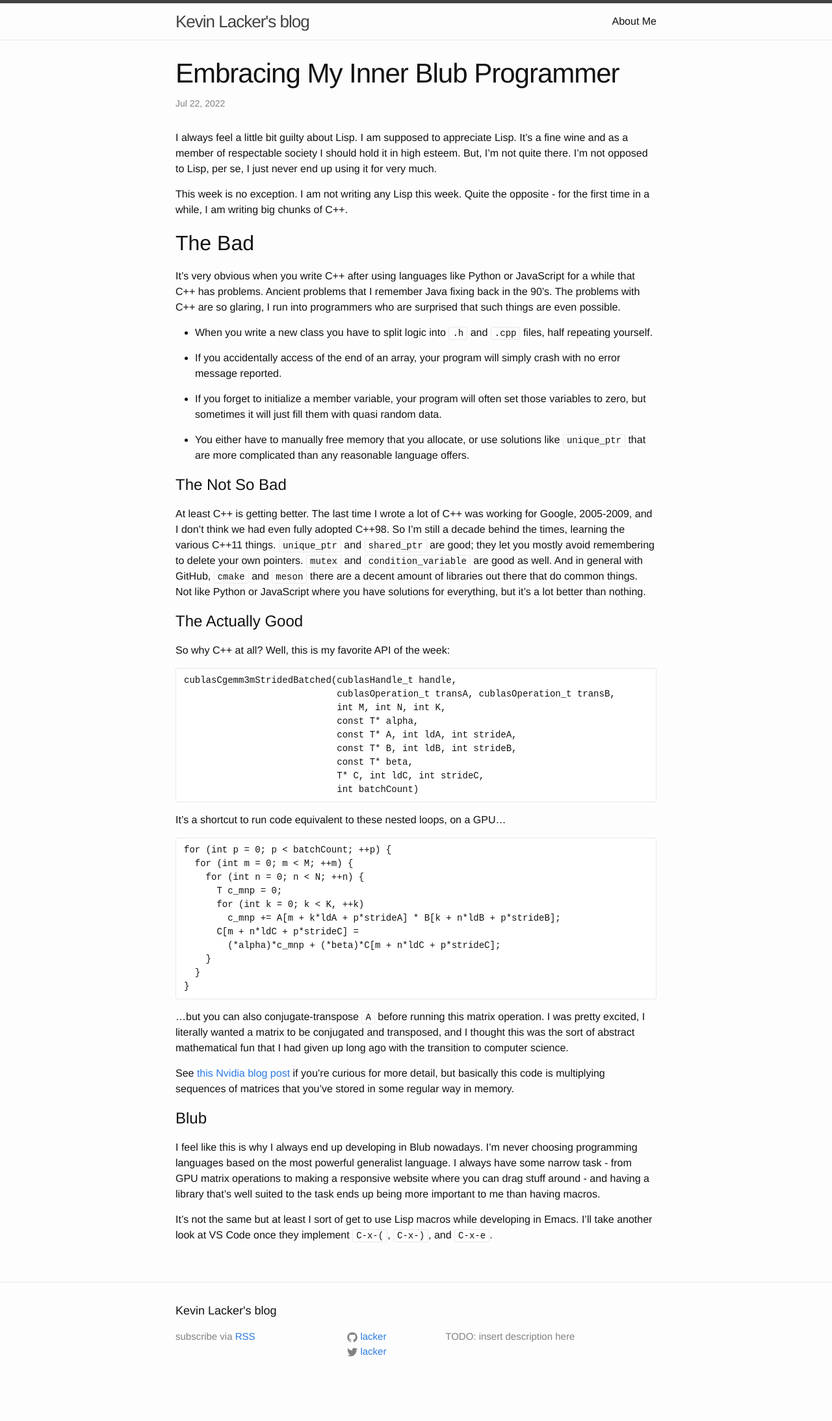
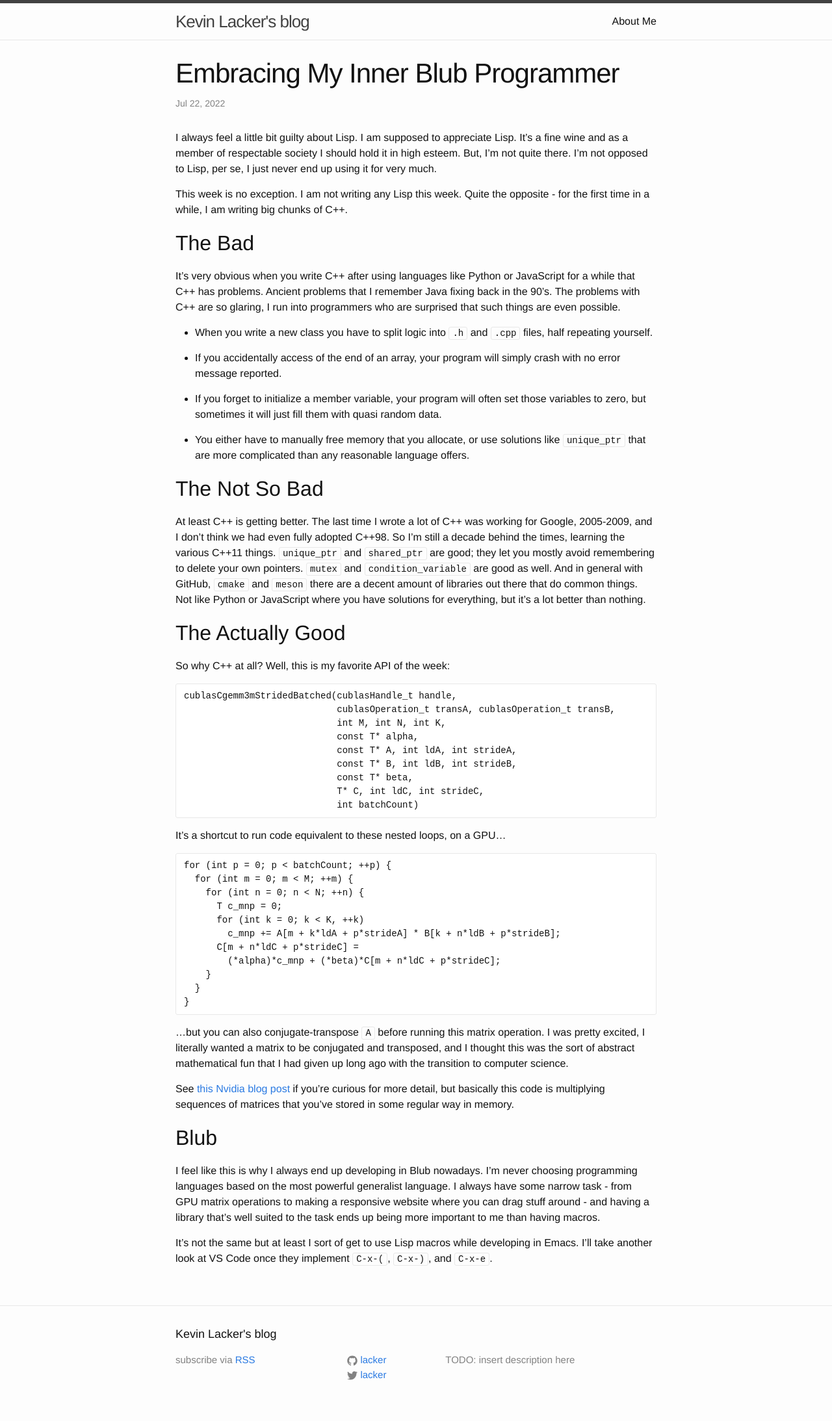
Before and after one commit to lacker/lacker.github.io, a Jekyll site: the page built from _posts/2022-07-22-embracing-my-inner-blub-programmer.markdown, in a window 1280 px wide. Shown: the whole page at 65% size. Built offline with Jekyll 4.4.1, drawn with Linux system fonts in a browser that asks for light colours; before the commit the page ends 2151 px from its top, so only the background shows below that.

Commit message:
make the header sizes the same

```diff
--- a/_posts/2022-07-22-embracing-my-inner-blub-programmer.markdown
+++ b/_posts/2022-07-22-embracing-my-inner-blub-programmer.markdown
@@ -37,7 +37,7 @@ even possible.
   solutions like `unique_ptr` that are more complicated than any
   reasonable language offers.
 
-# The Not So Bad
+## The Not So Bad
 
 At least C++ is getting better. The last time I wrote a lot of C++ was
 working for Google, 2005-2009, and I don't think we had even fully
@@ -49,7 +49,7 @@ mostly avoid remembering to delete your own pointers. `mutex` and
 common things. Not like Python or JavaScript where you have solutions
 for everything, but it's a lot better than nothing.
 
-# The Actually Good
+## The Actually Good
 
 So why C++ at all? Well, this is my favorite API of the week:
 
@@ -94,7 +94,7 @@ if you're curious for more detail, but basically this code is
 multiplying sequences of matrices that you've stored in some regular
 way in memory.
 
-# Blub
+## Blub
 
 I feel like this is why I always end up developing in Blub
 nowadays. I'm never choosing programming languages based on the most
```
